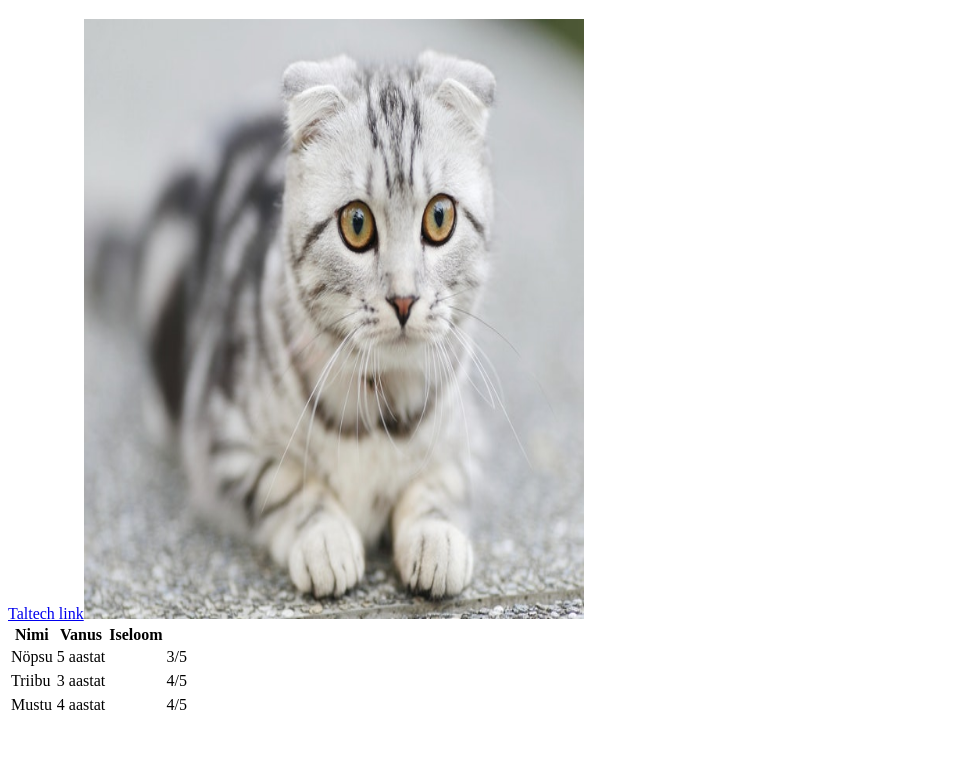
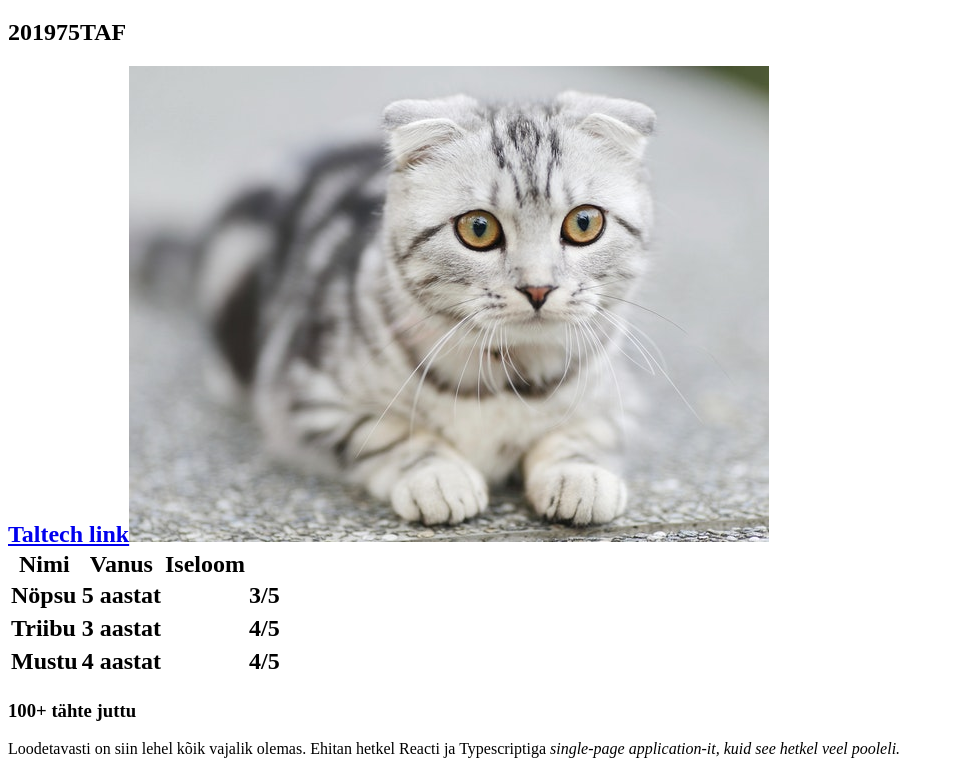
Before and after one commit to Paadialune/paadialune.github.io, a plain HTML site: page index.html in a window 1280 px wide. Shown: the part 61-835 px from the top of the page, without its empty margins (0-954 px from the left). Before the commit the page ends 800 px from the top, so only its background shows below. Drawn offline with Linux system fonts and the light colour scheme.

Commit message:
Update index.html

```diff
--- a/index.html
+++ b/index.html
@@ -5,6 +5,7 @@
   <title>A bebsite for Nuffy</title>
 </head>
   <h1>Ülevaade kassidest</h1>
+  <h2>201975TAF<h2>
   <table>
     <tr>
       <th>Nimi</th>
@@ -27,7 +28,9 @@
       <td>4/5<td/>
     <tr/>
     <a href="https://taltech.ee">Taltech link</a>
-    <img src="kass.jpg" alt="kassid" width="500" height="600">
+    <img src="kass.jpg" alt="kassid" width="640" height="476">
   </table>
+    <h3> 100+ tähte juttu</h3>
+    <p>Loodetavasti on siin lehel kõik vajalik olemas. Ehitan hetkel Reacti ja Typescriptiga <i>single-page application<i>-it, kuid see hetkel veel pooleli.</p>
 </body>
 </html>
```
